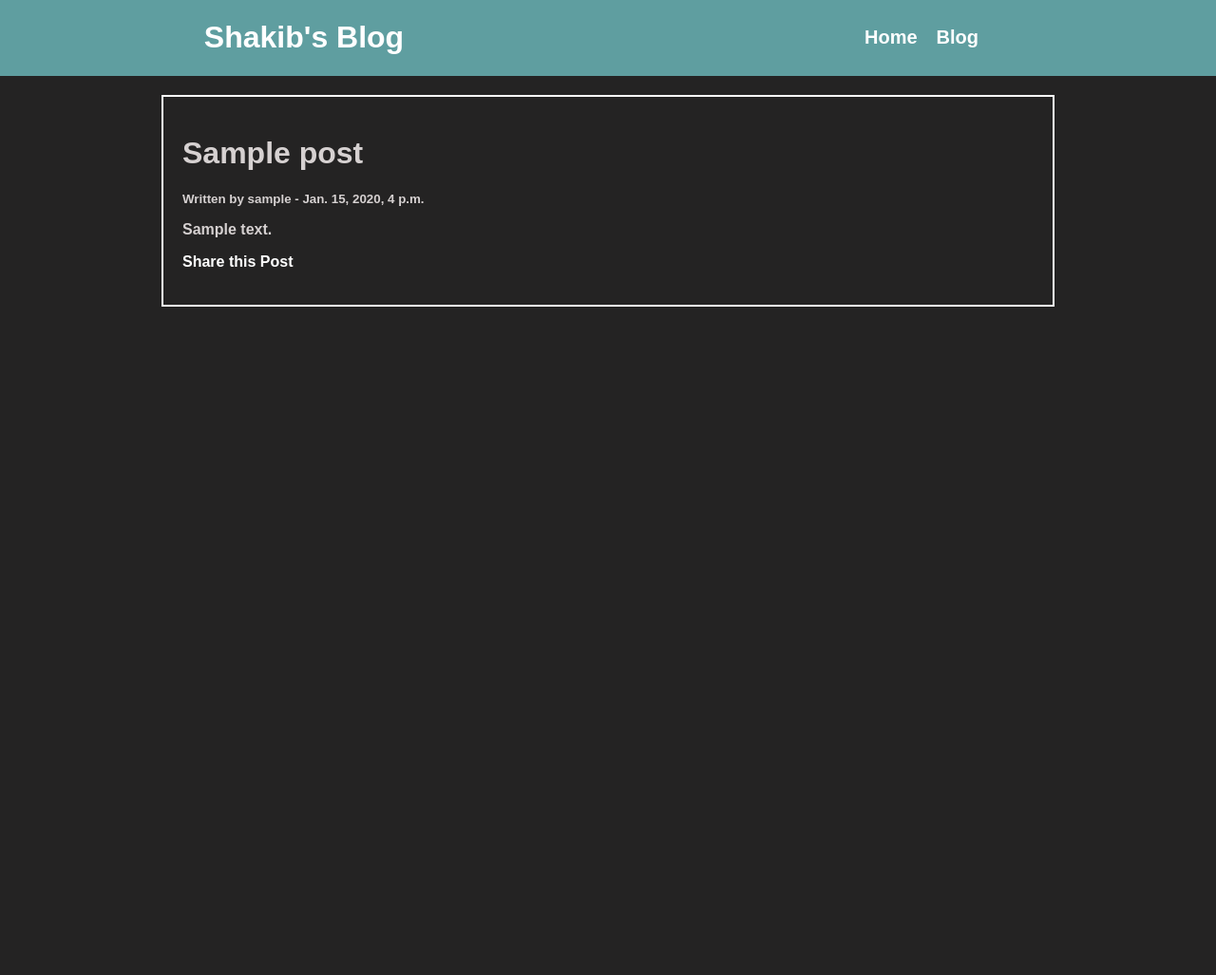
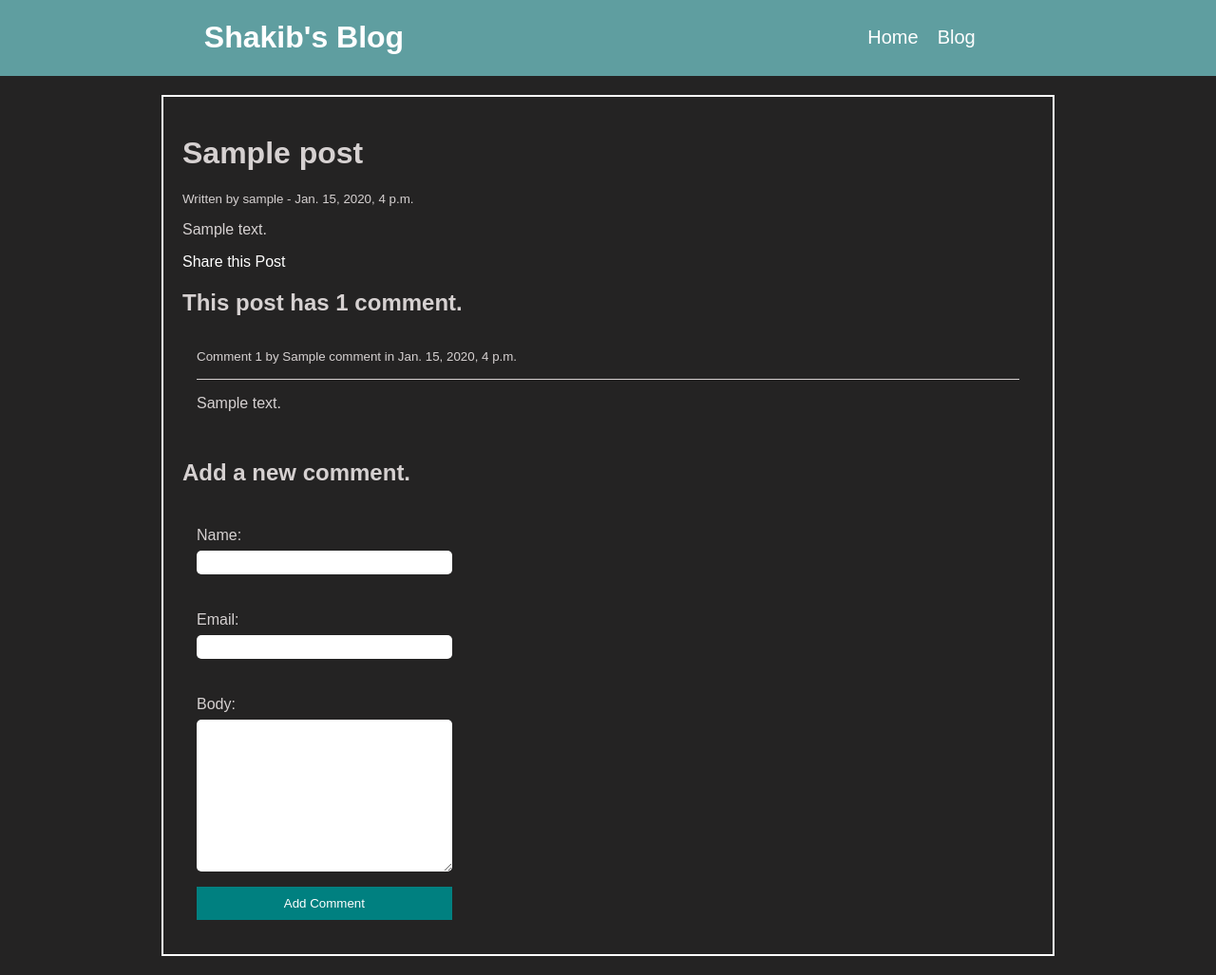
Before and after one commit to devShakib015/myBLog, a Django app: a page that uses mysite/blog/templates/blog/post_detail.html in a window 1280 px wide. Shown: the whole page at 95% size. Before the commit the page ends 323 px from the top, so only its background shows below. Run offline with Django 3.2, Linux system fonts and the light colour scheme; tables that the repository leaves empty hold one stand-in row (values such as "Sample post").

Commit message:
Updated upto Comment

```diff
--- a/mysite/blog/forms.py
+++ b/mysite/blog/forms.py
@@ -1,7 +1,14 @@
 from django import forms
+from .models import Comment
 
 class EmailPostForm(forms.Form):
     name = forms.CharField(max_length=25)
     email = forms.EmailField()
     to = forms.EmailField()
     comments = forms.CharField(required=False, widget=forms.Textarea)
+
+
+class CommentForm(forms.ModelForm):
+    class Meta:
+        model = Comment
+        fields = ('name', 'email', 'body')
--- a/mysite/blog/models.py
+++ b/mysite/blog/models.py
@@ -23,3 +23,18 @@ class Post(models.Model):
 
     def __str__(self):
         return self.title
+
+class Comment(models.Model):
+    post = models.ForeignKey(Post, on_delete=models.CASCADE, related_name='comments')
+    name = models.CharField(max_length=80)
+    email = models.EmailField()
+    body = models.TextField()
+    created = models.DateTimeField(auto_now_add=True)
+    updated = models.DateTimeField(auto_now=True)
+    active = models.BooleanField(default=True)
+
+    class Meta:
+        ordering = ('created',)
+
+    def __str__(self):
+        return f"Comment by {self.name} on {self.post}"
--- a/mysite/blog/static/css/blog.css
+++ b/mysite/blog/static/css/blog.css
@@ -2,8 +2,8 @@ html{
     box-sizing: border-box;
     color: rgb(214, 209, 209);
     font-size: medium;
-    font-family: Arial, Helvetica, sans-serif;
-    font-weight: 600;
+    font-family: sans-serif;
+    font-weight: normal;
 }
 
 li{
@@ -84,3 +84,31 @@ header{
 .pagination-position a:hover{
     color: white;
 }
+
+form{
+    padding-left: 15px;
+    line-height: 2;
+    display: flex;
+    flex-direction: column;
+    width: 30%;
+}
+form p{
+    display: flex;
+    flex-direction: column;
+}
+
+.button{
+    width: auto;
+    justify-self: end;
+    border: none;
+    padding: 10px;
+    color: white;
+    background: teal;
+}
+
+form p input, textarea {
+	border: none;
+	width: 100%;
+	padding: 5px;
+	border-radius: 5px;
+}
--- a/mysite/blog/templates/blog/post_detail.html
+++ b/mysite/blog/templates/blog/post_detail.html
@@ -3,8 +3,40 @@
     {% block content %}
         <h1>{{ post.title }}</h1>
         <small>Written by {{ post.author }} - {{ post.publish }}</small>
-        <p>{{ post.body|linebreaksbr }}</p>
+        <p>{{ post.body|linebreaks }}</p>
         <p>
             <a href="{% url 'blog:post_share' post.id %}">Share this Post</a>
         </p>
+        {% with comments.count as total_comments %}
+            <h2>
+                This post has {{ total_comments }} comment{{ total_comments|pluralize }}.
+            </h2>
+        {% endwith %}
+        {% for comment in comments %}
+            <div style="padding: 15px;">
+                <small>
+                    Comment {{ forloop.counter }} by {{ comment.name }} in {{ comment.created }}
+                </small>
+                <p style="border-top: 1px solid;">{{ comment.body|linebreaks }}</p>
+            </div>
+        {% empty %}
+            <p>There are no comments yet.</p>
+        {% endfor %}
+
+        {% if new_comment %}
+            <h3>Your comment has been added</h3>
+            <h2>Add another comment.</h2>
+            <form action="." method="post">
+                {% csrf_token %}
+                {{ comment_form.as_p }}
+                <input class="button" type="submit" value="Add Comment">
+            </form>
+        {% else %}
+            <h2>Add a new comment.</h2>
+            <form action="." method="post">
+                {% csrf_token %}
+                {{ comment_form.as_p }}
+                <input class="button" type="submit" value="Add Comment">
+            </form>
+        {% endif %}
     {% endblock content %}
--- a/mysite/blog/views.py
+++ b/mysite/blog/views.py
@@ -1,8 +1,8 @@
 from django.shortcuts import render, get_object_or_404
-from .models import Post
+from .models import Post, Comment
 from django.views.generic import ListView
 from django.core.paginator import Paginator, EmptyPage, PageNotAnInteger
-from .forms import EmailPostForm
+from .forms import EmailPostForm, CommentForm
 from django.core.mail import send_mail
 
 
@@ -18,7 +18,21 @@ class PostListView(ListView):
 
 def post_detail(request,posts):
     post = get_object_or_404(Post, slug=posts)
-    context = {'post': post}
+    # List of active comments for this post
+    comments = post.comments.filter(active=True)
+
+    new_comment = None
+    if request.method == 'POST':
+        # A comment was posted
+        comment_form = CommentForm(data=request.POST)
+        if comment_form.is_valid():
+            new_comment = comment_form.save(commit=False)
+            new_comment.post = post
+            new_comment.save()
+    else:
+        comment_form = CommentForm()
+
+    context = {'post': post, 'comments': comments, 'new_comment': new_comment, 'comment_form': comment_form}
     return render(request, 'blog/post_detail.html', context)
 
 def post_share(request, post_id):
```
Also changed, not shown: mysite/blog/admin.py (+7 -1 lines), mysite/blog/migrations/0003_auto_20200508_2010.py (added).
